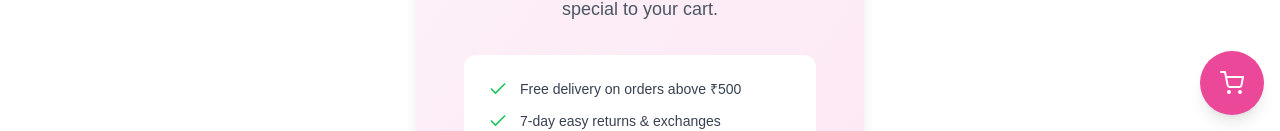
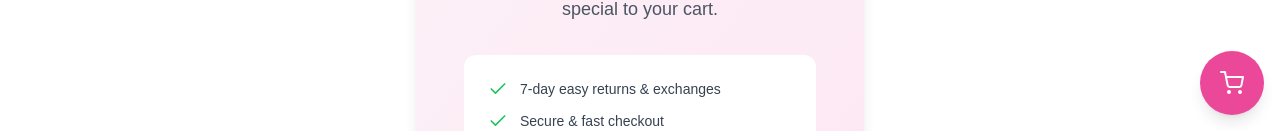
Before and after one commit to Hruthikstar/toy_shop_web, a Next.js app: page /cart in a window 1280 px wide. Shown: the part 669-800 px from the top of the page. Built offline with nearby package versions, Linux system fonts and the light colour scheme.

Commit message:
Remove: free delivery message from cart and product pages

```diff
--- a/src/app/cart/page.js
+++ b/src/app/cart/page.js
@@ -140,10 +140,6 @@ export default function CartPage() {
 
               {/* Features List */}
               <div className="bg-white rounded-xl p-6 mb-8 space-y-3">
-                <div className="flex items-center gap-3 text-left text-gray-700">
-                  <FiCheck className="text-green-500 text-xl flex-shrink-0" />
-                  <span className="text-sm">Free delivery on orders above ₹500</span>
-                </div>
                 <div className="flex items-center gap-3 text-left text-gray-700">
                   <FiCheck className="text-green-500 text-xl flex-shrink-0" />
                   <span className="text-sm">7-day easy returns & exchanges</span>
--- a/src/app/product/[id]/page.js
+++ b/src/app/product/[id]/page.js
@@ -186,7 +186,6 @@ export default function ProductDetailPage() {
             </button>
 
             <div className="mt-8 pt-8 border-t border-gray-200 text-sm text-gray-600">
-              <p>✓ Free delivery on orders above ₹500</p>
               <p>✓ 7‑day easy returns</p>
               <p>✓ Secure checkout</p>
             </div>
```
